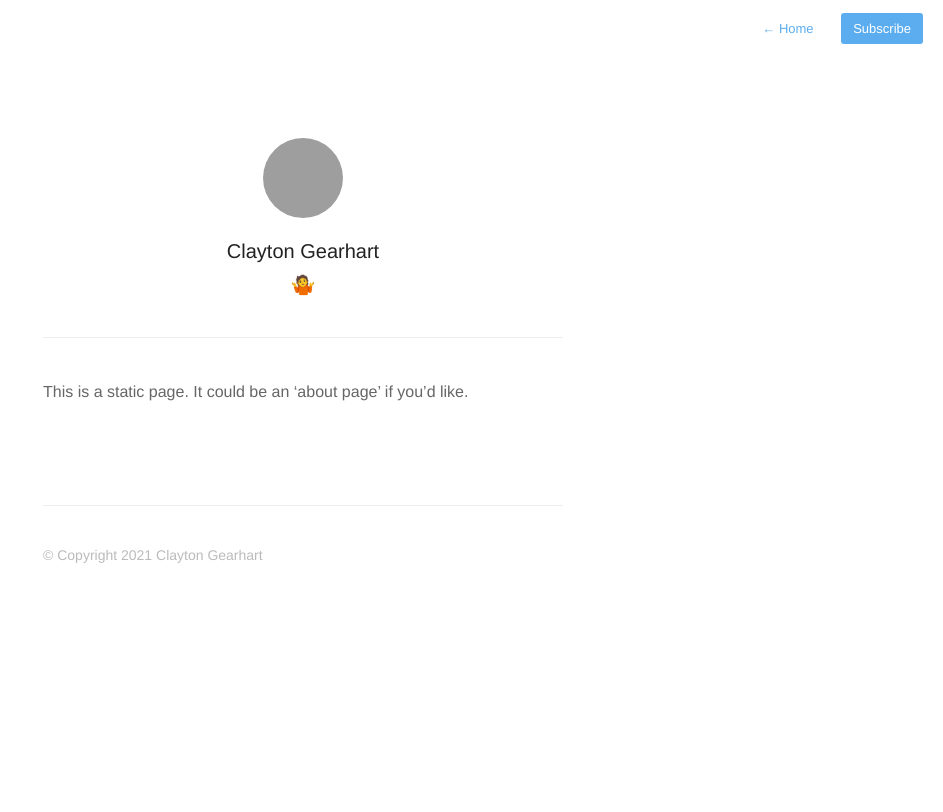
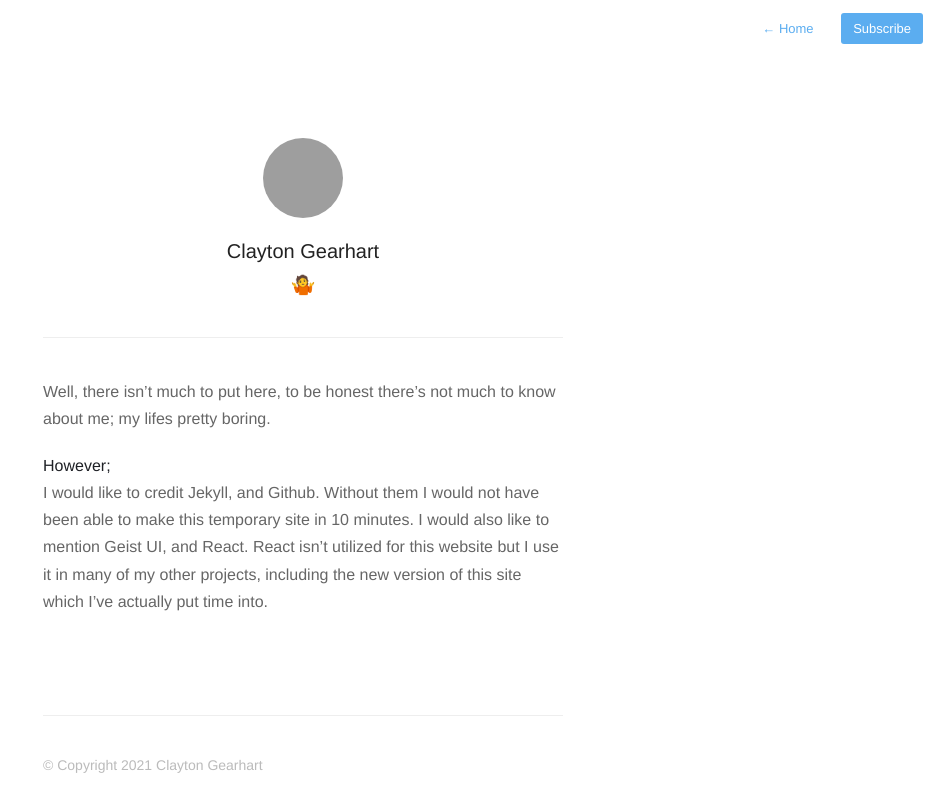
Before and after one commit to claytongearhart/claytongearhart.github.io, a Jekyll site: the page built from about.md, in a window 1280 px wide. Shown: the top 812 px of the page, without its empty margins (337-1280 px from the left). Built offline with Jekyll 4.4.1, drawn with Linux system fonts in a browser that asks for light colours; nearby versions of some CDN libraries; grey boxes are pictures that could not be loaded.

Commit message:
Update about.md

```diff
--- a/about.md
+++ b/about.md
@@ -4,6 +4,9 @@ permalink: about/
 profile: true
 ---
 
-This is a static page. It could be an 'about page' if you'd like.
+Well, there isn't much to put here, to be honest there's not much to know about me; my lifes pretty boring.
+
+**However;**\
+I would like to credit Jekyll, and Github. Without them I would not have been able to make this temporary site in 10 minutes. I would also like to mention Geist UI, and React. React isn't utilized for this website but I use it in many of my other projects, including the new version of this site which I've actually put time into.
 
 {% include footer.html %}
```
